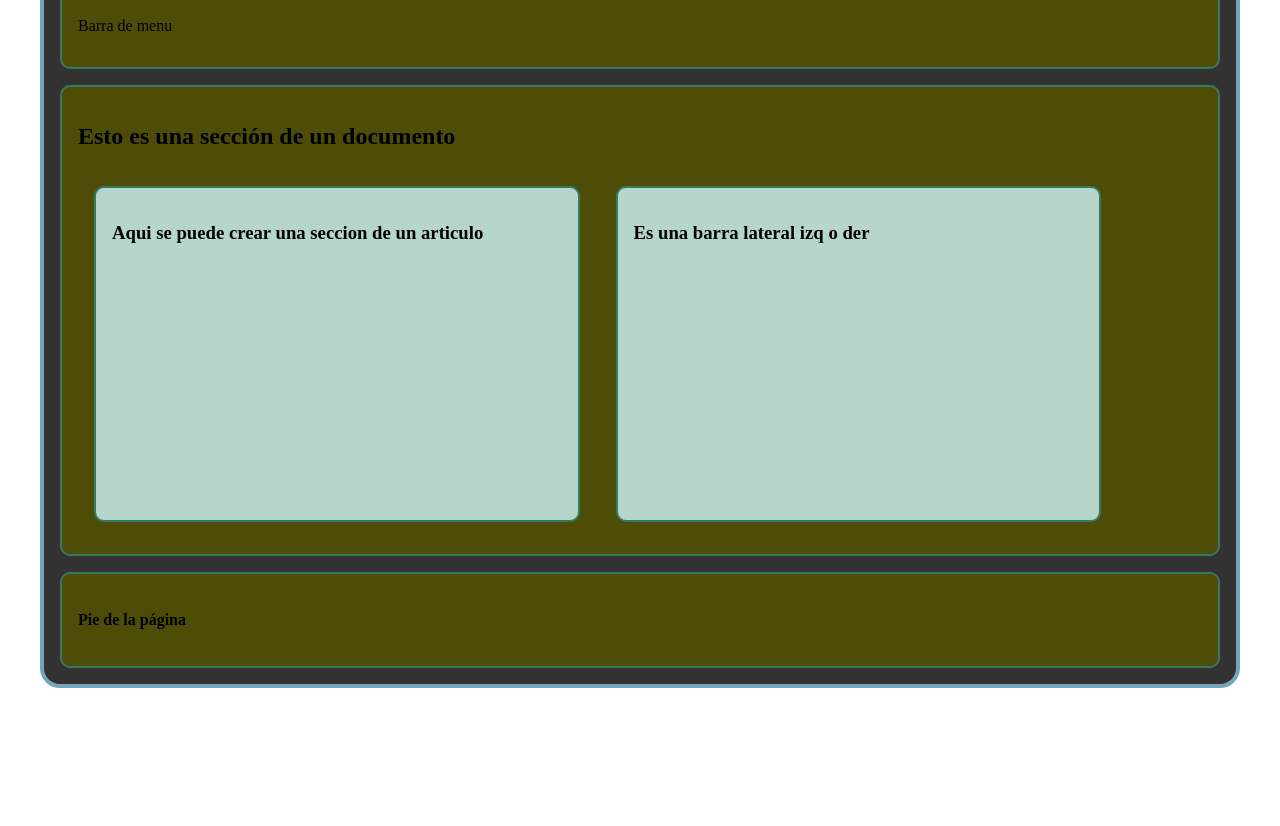
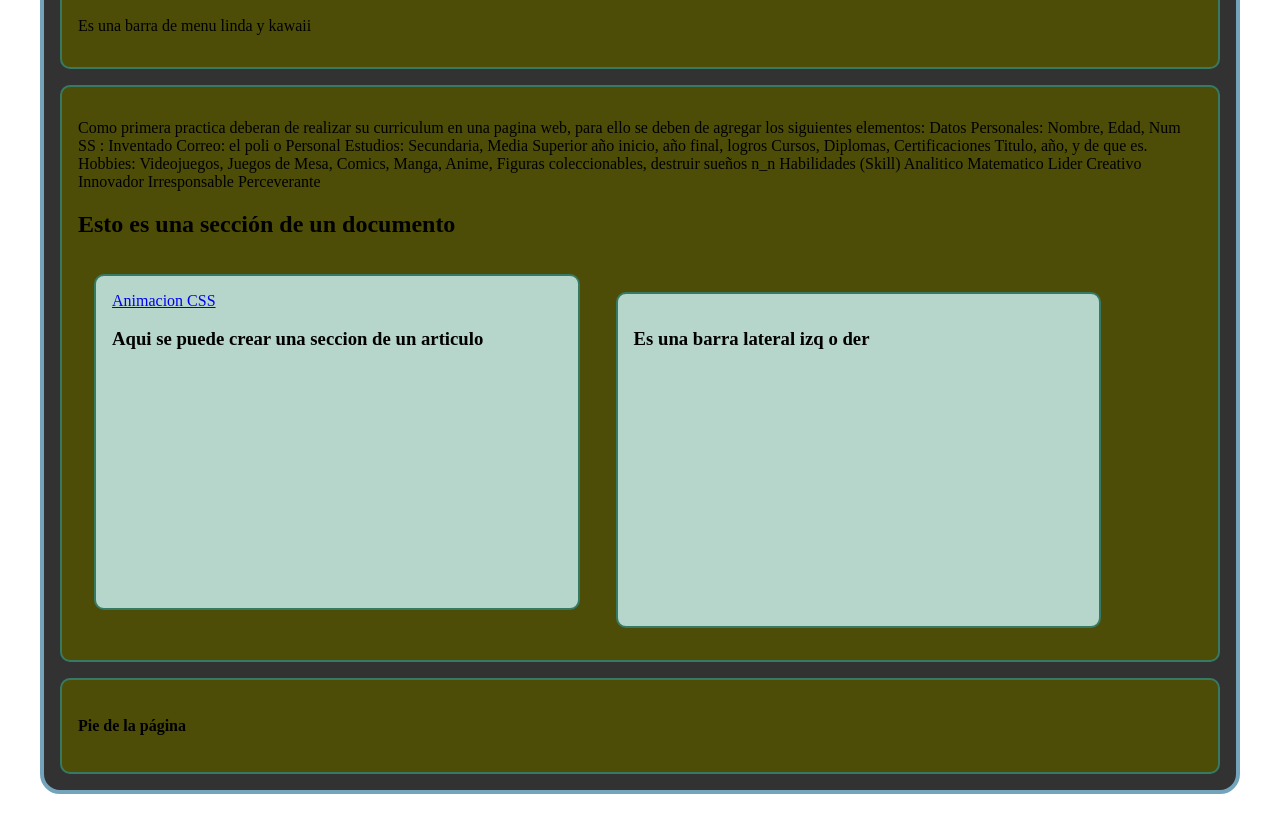
Before and after one commit to PowerPoint88/4IV7-MOCTEZUMA-MARTINEZ-DIEGO, a plain HTML site: page index.html in a window 1280 px wide. Shown: the part 120-946 px from the top of the page. Before the commit the page ends 840 px from the top, so only its background shows below. Drawn offline with Linux system fonts and the light colour scheme.

Commit message:
se agrego br

```diff
--- a/index.html
+++ b/index.html
@@ -5,18 +5,52 @@
     <meta http-equiv="X-UA-Compatible" content="IE=edge">
     <meta name="viewport" content="width=device-width, initial-scale=1.0">
     <title>HTML 5 El futuro</title>
-    <link rel="stylesheet" href="/css/masterstyle.css">
+    <link rel="stylesheet" href="./CSS/masterstyle.css">
 </head>
 <body>
     <div class="main-container" >
     <nav>
         <h1>Barra de navegación</h1>
-        <p>Barra de menu</p>
+        <p>Es una barra de menu linda y kawaii</p>
     </nav>
 
     <section>
+        <p>Como primera practica deberan de realizar su curriculum
+            en una pagina web, para ello se deben de agregar los siguientes
+            elementos:
+
+            Datos Personales: Nombre, Edad, Num SS : Inventado
+            Correo: el poli o Personal
+
+            Estudios: Secundaria, Media Superior
+            año inicio, año final, logros
+
+            Cursos, Diplomas, Certificaciones
+            Titulo, año, y de que es.
+
+            Hobbies:
+            Videojuegos, Juegos de Mesa, Comics, Manga,
+            Anime, Figuras coleccionables, destruir sueños n_n
+
+            Habilidades (Skill)
+
+            Analitico
+            Matematico
+            Lider
+            Creativo
+            Innovador
+            Irresponsable
+            Perceverante
+
+
+
+
+
+        </p>
         <h2>Esto es una sección de un documento</h2>
         <article>
+            <a href="animacion.html" >Animacion CSS</a>
+            <br>
             <h3>Aqui se puede crear una seccion de un articulo</h3>
         </article>
         <aside>
```
Also changed, not shown: css/animacion.css (+16 -10 lines).
